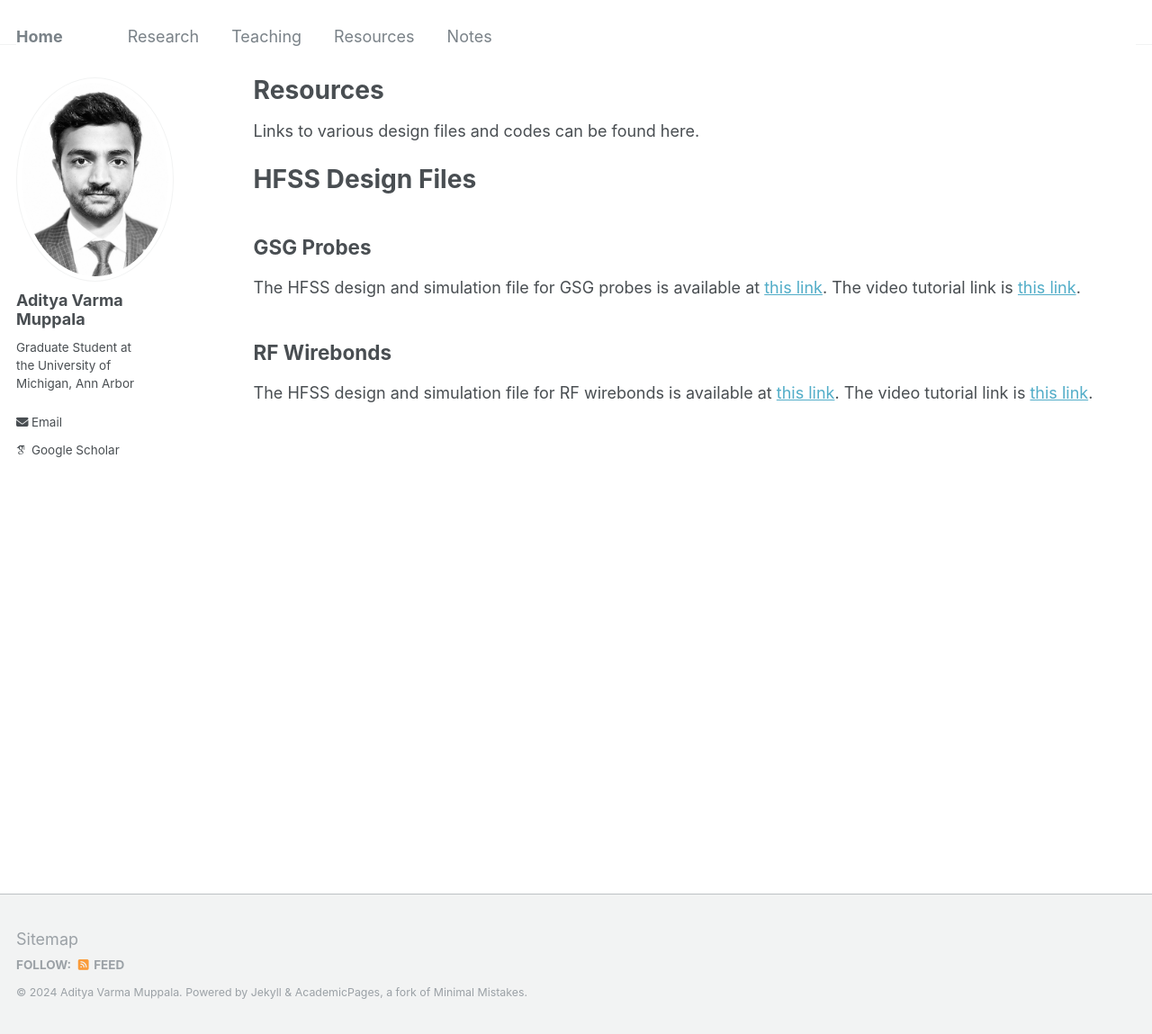
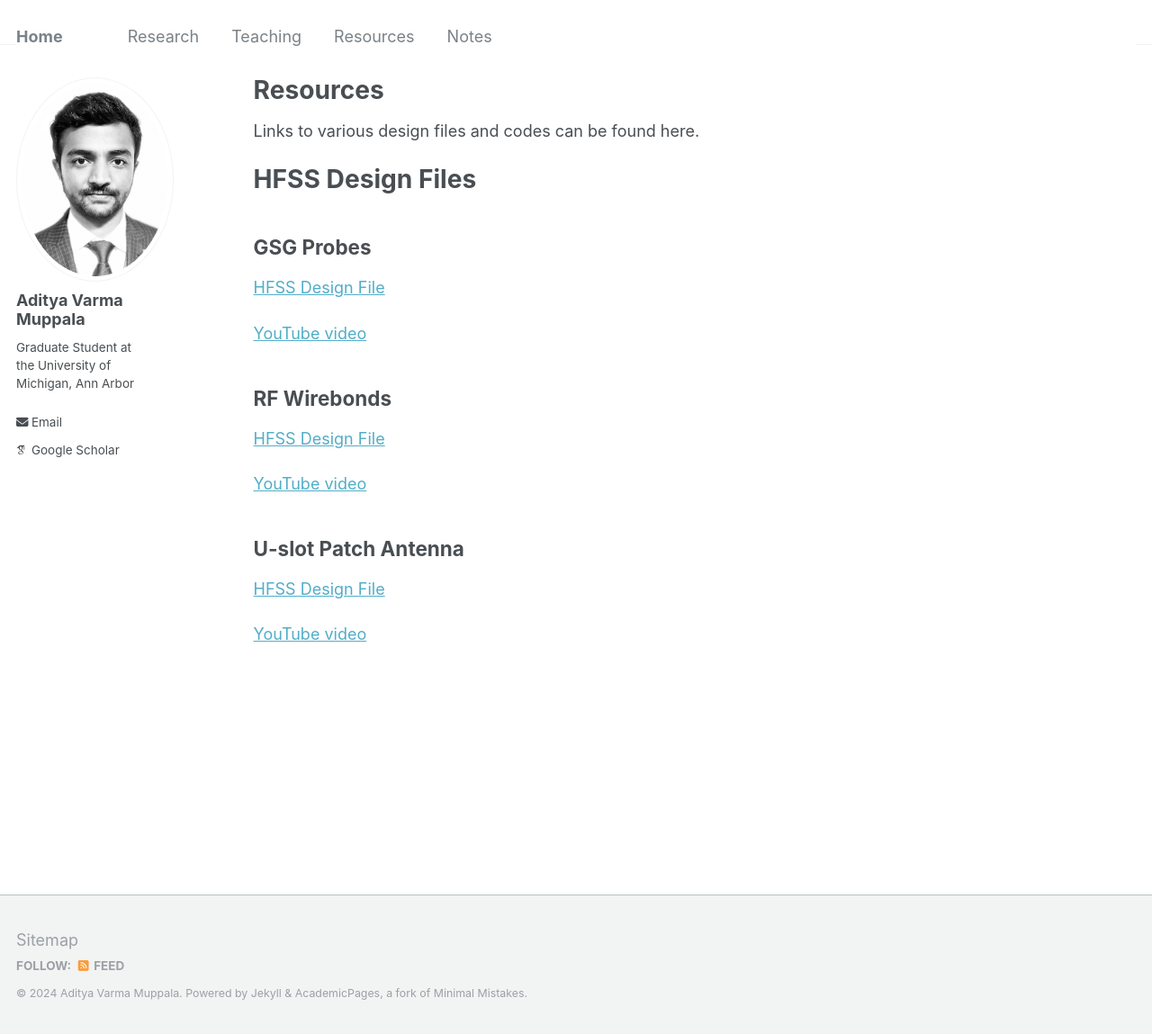
Before and after one commit to AdityaMuppala/adityamuppala.github.io, a Jekyll site: the page built from _pages/resources.md, in a window 1280 px wide and 1149 px high. Shown: the whole window at 90% size. Built offline with Jekyll 4.4.1, drawn with Linux system fonts in a browser that asks for light colours; some web fonts are replaced.

Commit message:
Update resources.md

```diff
--- a/_pages/resources.md
+++ b/_pages/resources.md
@@ -11,8 +11,18 @@ Links to various design files and codes can be found here.
 
 ## GSG Probes
 
-The HFSS design and simulation file for GSG probes is available at [this link](https://drive.google.com/file/d/1BsgujbjDn0NSminA7OI0YJImKXI0T-63/view?usp=sharing). The video tutorial link is [this link](https://youtu.be/jEuGXGO-3H8).
+[HFSS Design File](https://drive.google.com/file/d/1BsgujbjDn0NSminA7OI0YJImKXI0T-63/view?usp=sharing)
+
+[YouTube video](https://youtu.be/jEuGXGO-3H8)
 
 ## RF Wirebonds
 
-The HFSS design and simulation file for RF wirebonds is available at [this link](https://drive.google.com/file/d/1uCTr_ZpLOHl_yXWbcn6zRojzaKunqBkV/view?usp=sharing). The video tutorial link is [this link](https://youtu.be/rfqih8SriJc).
+[HFSS Design File](https://drive.google.com/file/d/1uCTr_ZpLOHl_yXWbcn6zRojzaKunqBkV/view?usp=sharing)
+
+[YouTube video](https://youtu.be/rfqih8SriJc)
+
+## U-slot Patch Antenna
+
+[HFSS Design File](https://drive.google.com/file/d/18taGTOq4XmcNEPyBlnNzjpM5brWA3nZ8/view?usp=sharing)
+
+[YouTube video](https://youtu.be/XuhcbfpZF-8)
```
